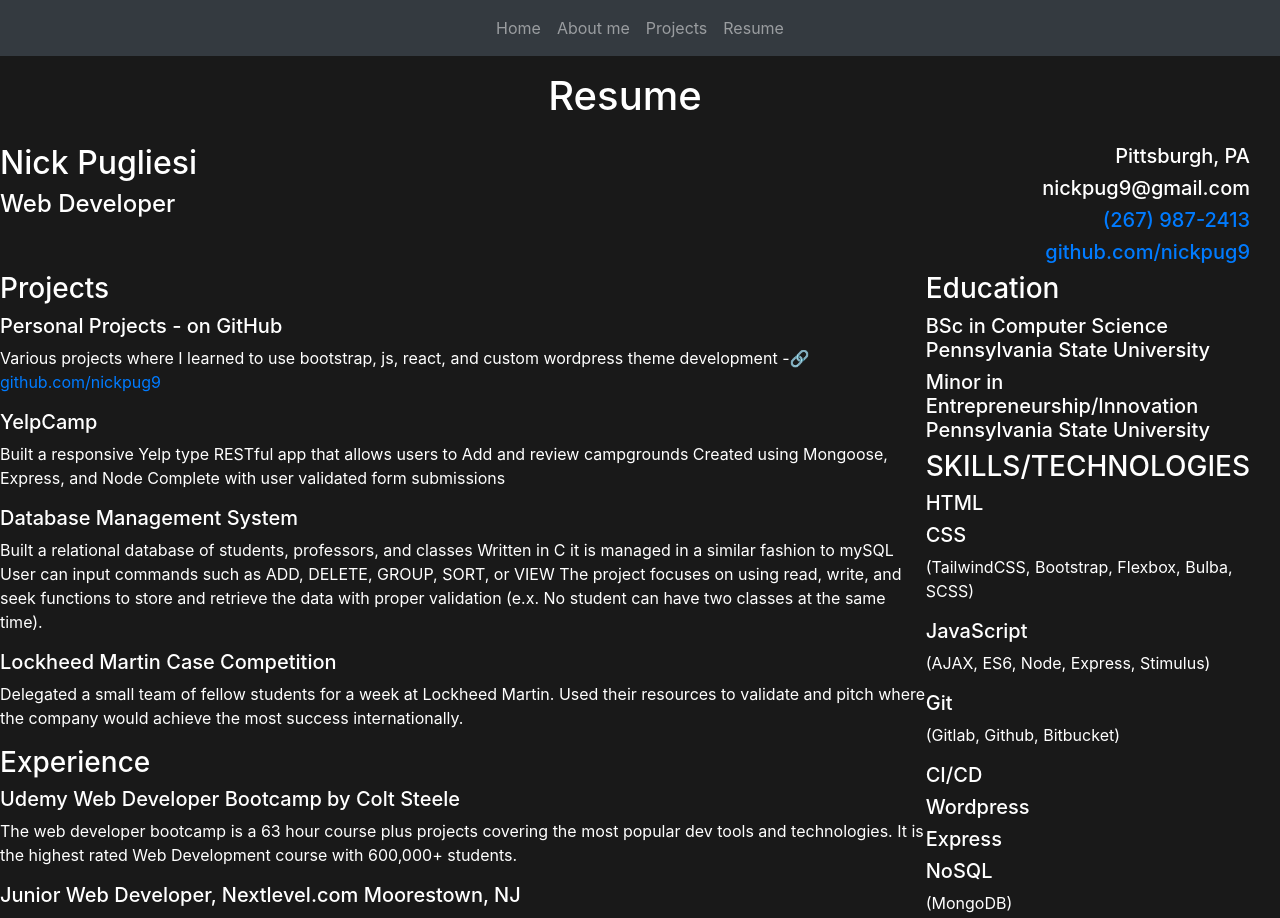
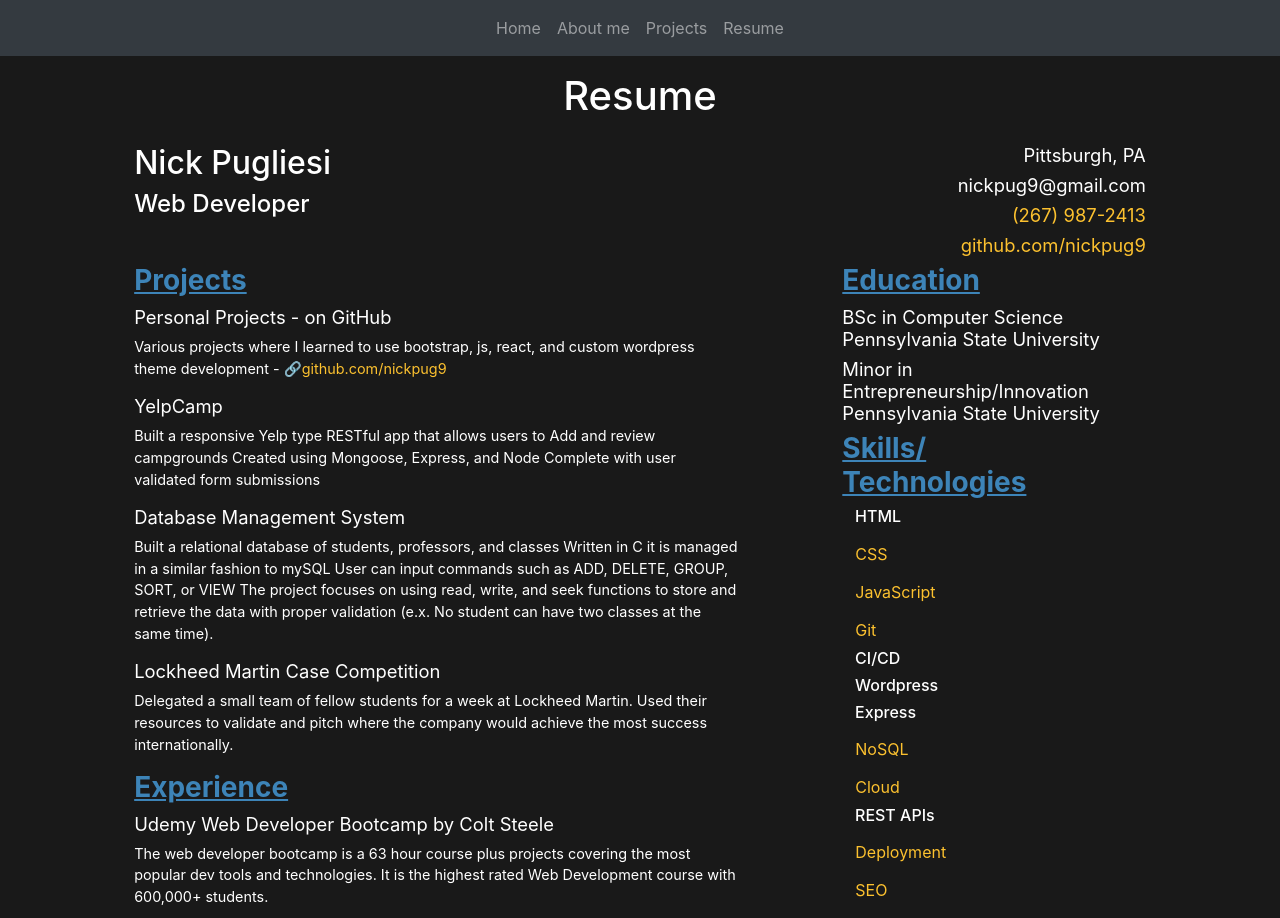
Before and after one commit to nickpug9/portfolio, a React (Create React App) app: page /resume in a window 1280 px wide. Shown: the top 918 px of the page. Built offline with nearby package versions, Linux system fonts and the light colour scheme.

Commit message:
resume edits

```diff
--- a/src/Resume.js
+++ b/src/Resume.js
@@ -2,21 +2,25 @@ import React from "react";
 
 function NewComponent(props) {
   return (
-    <div className="container-fluid">
-      <div className="row w-100 d-flex text-white">
+    <div className="resume container-fluid">
+      <div className="row col-12 col-md-10 offset-md-1 d-flex text-white">
         <h1 className="w-100 text-center">Resume</h1>
         <div className="resume-header__left w-50">
           <h2>Nick Pugliesi</h2>
           <h4>Web Developer</h4>
         </div>
         <div className="resume-header__right w-50">
-          <h5 className="text-right">Pittsburgh, PA</h5>
-          <h5 className="text-right">nickpug9@gmail.com</h5>
+          <h5 className="text-right text-white">Pittsburgh, PA</h5>
+          <h5 className="text-right text-white">nickpug9@gmail.com</h5>
           <h5 className="text-right">
-            <a href="tel:2679872413">(267) 987-2413</a>
+            <a href="tel:2679872413" className="app-link">
+              (267) 987-2413
+            </a>
           </h5>
           <h5 className="text-right">
-            <a href="https://github.com/nickpug9">github.com/nickpug9</a>
+            <a href="https://github.com/nickpug9" className="app-link">
+              github.com/nickpug9
+            </a>
           </h5>
         </div>
         <div className="resume-body d-flex">
@@ -25,9 +29,11 @@ function NewComponent(props) {
             <h5>Personal Projects - on GitHub</h5>
             <p>
               Various projects where I learned to use bootstrap, js, react, and
-              custom wordpress theme development -
-              <a href="https://github.com/nickpug9">🔗 github.com/nickpug9</a>
-            </p>{" "}
+              custom wordpress theme development - 🔗
+              <a className="app-link" href="https://github.com/nickpug9">
+                github.com/nickpug9
+              </a>
+            </p>
             <h5>YelpCamp</h5>
             <p>
               Built a responsive Yelp type RESTful app that allows users to Add
@@ -41,7 +47,7 @@ function NewComponent(props) {
               input commands such as ADD, DELETE, GROUP, SORT, or VIEW The
               project focuses on using read, write, and seek functions to store
               and retrieve the data with proper validation (e.x. No student can
-              have two classes at the same time).{" "}
+              have two classes at the same time).
             </p>
             <h5>Lockheed Martin Case Competition</h5>
             <p>
@@ -75,28 +81,58 @@ function NewComponent(props) {
               and projects as well as grading the weekly/monthly assignments.
             </p>
           </div>
-          <div className="resumne-body__right">
+          <div className="resume-body__right">
             <h3 className="uppercase">Education</h3>
             <h5>BSc in Computer Science Pennsylvania State University</h5>
             <h5>
-              {" "}
               Minor in Entrepreneurship/Innovation Pennsylvania State University
             </h5>
-            <h3>SKILLS/TECHNOLOGIES</h3>
-            <h5>HTML</h5> <h5> CSS</h5>{" "}
-            <p> (TailwindCSS, Bootstrap, Flexbox, Bulba, SCSS)</p>{" "}
-            <h5> JavaScript</h5> <p> (AJAX, ES6, Node, Express, Stimulus)</p>
-            <h5>Git</h5> <p> (Gitlab, Github, Bitbucket)</p>
-            <h5> CI/CD</h5> <h5> Wordpress</h5> <h5> Express</h5>
-            <h5> NoSQL</h5>
-            <p> (MongoDB)</p> <h5> Cloud</h5>
-            <p> (Heroku, Kinsta, AWS(Lightsail))</p>
-            <h5> REST APIs</h5>
-            <h5> Deployment</h5>
-            <p> (CI/CD, SFTP)</p>
-            <h5> SEO</h5> <p> (Yoast, Structured Data, SEMRush)</p>
-            <h5>DNS</h5> <p> (Cloudflare)</p>
-            <h3> COMPUTER SCIENCE COURSES</h3>
+            <h3 className="lh-1 m-0">Skills/</h3>
+            <h3 className="lh-1"> Technologies</h3>
+            <h6>HTML</h6>
+            <div className="subject">
+              <button className="btn btn-link app-link"> CSS</button>
+              <p className="subject-modal p-3">
+                (TailwindCSS, Bootstrap, Flexbox, Bulba, SCSS)
+              </p>
+            </div>
+            <div className="subject">
+              <button className="btn btn-link app-link"> JavaScript</button>
+              <p className="subject-modal p-3">
+                (AJAX, ES6, Node, Express, Stimulus)
+              </p>
+            </div>
+            <div className="subject">
+              <button className="btn btn-link app-link">Git</button>
+              <p className="subject-modal p-3">(Gitlab, Github, Bitbucket)</p>
+            </div>
+            <h6> CI/CD</h6> <h6> Wordpress</h6> <h6> Express</h6>
+            <div className="subject">
+              <button className="btn btn-link app-link">NoSQL</button>
+              <p className="subject-modal p-3">(MongoDB)</p>
+            </div>
+            <div className="subject">
+              <button className="btn btn-link app-link">Cloud</button>
+              <p className="subject-modal p-3">
+                (Heroku, Kinsta, AWS(Lightsail))
+              </p>
+            </div>
+            <h6> REST APIs</h6>
+            <div className="subject">
+              <button className="btn btn-link app-link">Deployment</button>
+              <p className="subject-modal p-3">(CI/CD, SFTP)</p>
+            </div>
+            <div className="subject">
+              <button className="btn btn-link app-link">SEO</button>
+              <p className="subject-modal p-3">
+                (Yoast, Structured Data, SEMRush)
+              </p>
+            </div>
+            <div className="subject">
+              <button className="btn btn-link app-link">DNS</button>
+              <p className="subject-modal p-3">(Cloudflare)</p>
+            </div>
+            <h3> Compute Science Courses</h3>
             <h5> Comp Organization and Design</h5>
             <h5> Data Structures and Algorithms</h5>
             Program Language Concepts <h5>Intro to System Programming</h5>
@@ -106,7 +142,7 @@ function NewComponent(props) {
             <h5>PSUkulele – Vice President</h5>
             <h5>State Development Klub (SDK)</h5>
             <h5>Security Risk and Analysis</h5>
-            <h3>CERTIFICATIONS</h3>
+            <h3>Certifications</h3>
             <h5> Microsoft Word and PowerPoint 2010</h5>{" "}
           </div>
         </div>
--- a/src/index.css
+++ b/src/index.css
@@ -3,6 +3,9 @@ html {
   --color-blue-medium: #344fa1;
   --color-blue-light: #3d84b8;
   --color-blue-light-90: #3d84b890;
+
+  --color-yellow: #fcc12f;
+  --color-yellow-dark: #b5871e;
 
   --color-cream: #f0ebcc;
   --color-background: #24366b;
@@ -226,6 +229,45 @@ h1 {
 .profile {
   max-width: 300px;
 }
+.app-link {
+  color: var(--color-yellow);
+}
+.app-link:hover {
+  color: var(--color-yellow-dark);
+}
+
+.resume h3 {
+  color: var(--color-blue-light);
+  font-size: 1.75rem;
+  font-weight: 700;
+  text-decoration: underline;
+}
+.resume h5 {
+  font-size: 1.15rem;
+  font-weight: 400;
+}
+.resume h6 {
+  margin-left: 0.8rem;
+}
+.resume p {
+  font-size: 0.9rem;
+}
+.resume-body__left {
+  width: 60%;
+}
+.resume-body__right {
+  width: 40%;
+  padding-left: 10%;
+}
+.subject-modal {
+  display: none;
+}
+.subject:hover .subject-modal {
+  display: block;
+  position: absolute;
+  background: var(--color-blue-light);
+  border-radius: 15px;
+}
 footer {
   z-index: 50;
   height: 6vh;
```
